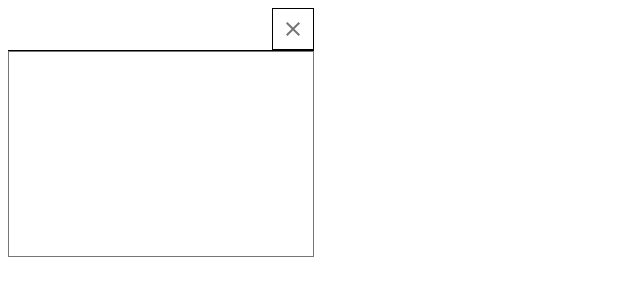
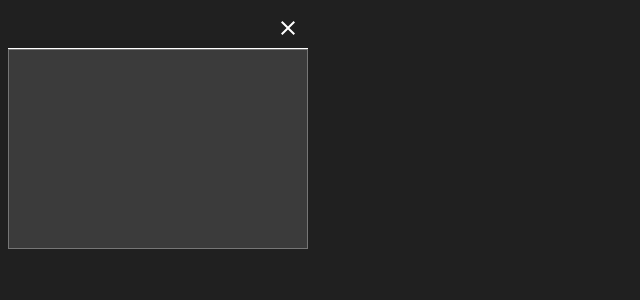
Before and after one commit to CA01971172/PhraseClipboard, a React app: page / in a window 1280 px wide. Both pictures are taken after a click on the button 287 px from the left and 29 px from the top of the page. Shown: the top 300 px of the page, without its empty margins (0-640 px from the left). Built offline with nearby package versions, Linux system fonts and the light colour scheme.

Commit message:
Implement dark theme

```diff
--- a/src/components/Header.tsx
+++ b/src/components/Header.tsx
@@ -13,7 +13,7 @@ export default function Header({
             style={{
                 display: "flex",
                 justifyContent: "space-between",
-                borderBottom: "1px solid black"
+                borderBottom: "1px solid white"
             }}
         >
             <div/> {/* タブ要素をここに配置する予定 */}
--- a/src/components/ModeSwitchingButton.tsx
+++ b/src/components/ModeSwitchingButton.tsx
@@ -22,14 +22,13 @@ export default function ModeSwitchingButton({
     return (
         <div
             style={{
-                width: "fit-content",
-                border: "1px solid black"
+                width: "fit-content"
             }}
         >
             <IconButton
+                color="primary"
                 onClick={() => {
                     if(isEditing){
-                        console.log({tabArray})
                         // 編集モードを終了する場合、すべてのテキストを文字列型配列に変換してstateに代入する
                         saveTabData();
                     }else{
--- a/src/components/Popup.tsx
+++ b/src/components/Popup.tsx
@@ -1,17 +1,28 @@
 import React, { useState } from 'react';
-import { useContext } from "react";
-import { DataContext } from '../providers/DataProvider';
+import { ThemeProvider, createTheme } from '@mui/material/styles'
 import Header from "./Header"
 import TextPaletteEdit from "./TextPaletteEdit"
 import TextPaletteView from "./TextPaletteView"
 
 export default function Popup(){
+    const darkTheme = createTheme({
+        palette: {
+            mode: 'dark',
+            primary: {
+                main: '#FFFFFF',
+                light: '#8d6964',
+                dark: '#341714'
+            }
+        }
+    })
+
     // フォーカス中のタブのindex
     const [focusedIndex, setFocusedIndex] = useState<number>(0);
 
     const [isEditing, setIsEditing] = useState<boolean>(false);
 
     return (
+        <ThemeProvider theme={darkTheme}>
             <div
                 style={{
                     width: "fit-content"
@@ -28,5 +39,6 @@ export default function Popup(){
                 )}
 
             </div>
+        </ThemeProvider>
     );
 }
--- a/src/components/TextPaletteEdit.tsx
+++ b/src/components/TextPaletteEdit.tsx
@@ -6,24 +6,26 @@ export default function TextPaletteEdit({focusedIndex}: {focusedIndex: number}){
     // タブのデータを管理するcontext
     const {
         tabArray,
-        addTab,
-        deleteTab,
-        renameTab,
-        setTexts,
-        setHoleText,
-        copyText,
-        saveTabData
+        setHoleText
     } = useContext(DataContext);
 
     return (
-        <div>
+        <div
+            style={{
+                width: "300px",
+                height: "200px"
+            }}
+        >
             <textarea
                 rows={10}
                 style={{
                     resize: "none",
-                    width: "300px",
-                    height: "200px",
-                    borderRadius: "0"
+                    width: "100%",
+                    height: "100%",
+                    boxSizing: "border-box",
+                    borderRadius: "0",
+                    backgroundColor: "#3B3B3B",
+                    color: "white"
                 }}
                 value={tabArray[focusedIndex].holeText}
                 onChange={(e) => {setHoleText(e.target.value, focusedIndex)}}
--- a/src/components/TextPaletteView.tsx
+++ b/src/components/TextPaletteView.tsx
@@ -19,8 +19,8 @@ export default function TextPaletteView({focusedIndex}: {focusedIndex: number}){
                 <div
                     key={index}
                     style={{
-                        borderBottom: "solid 1px black",
-                        minHeight: "1rem"
+                        borderTop: ((index === 0) ? "" : "solid 1px white"),
+                        minHeight: "0.5rem"
                     }}
                 >
                     {text}
--- a/src/providers/DataProvider.tsx
+++ b/src/providers/DataProvider.tsx
@@ -226,7 +226,6 @@ export function DataProvider({children}: {children: ReactNode}){
         // タブごとにholeTextをtextsに変換してから保存する(holeTextは保存しない)
     async function saveTabData(): Promise<DataInfo>{
         const adjustedTabArray: TabInfo[] = removeHoleTexts();
-        console.log({tabArray, adjustedTabArray})
         return new Promise<DataInfo>((resolve, reject) => {
             try{
                 // chrome.storageに現在のデータを保存する
--- a/src/style/popup.scss
+++ b/src/style/popup.scss
@@ -1,6 +1,4 @@
 body{
-    // background-color: #202020;
-    background-color: white;
-    // color: white;
-    color: black;
+    background-color: #202020;
+    color: white;
 }
```
Lines whose indentation alone changed are shown as unchanged.
